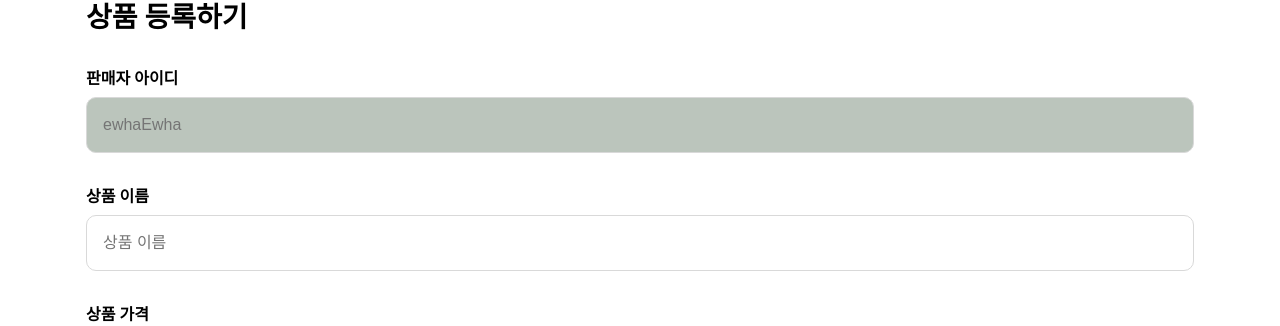
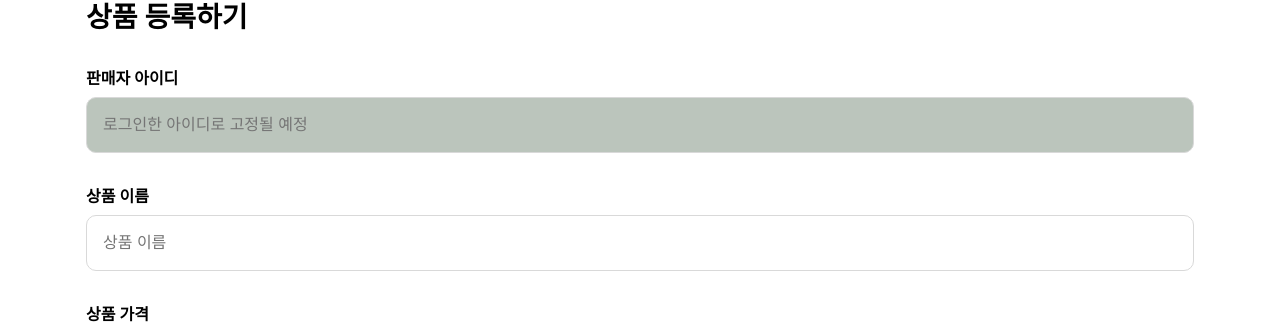
Before and after one commit to geumeuni-best/flea-ewha, a Flask app: page /reg_items in a window 1280 px wide. Shown: the part 194-520 px from the top of that part. Run offline with Flask 3, Linux system fonts and the light colour scheme; the page is wider than the window, and the part outside it is not shown.

Commit message:
♻️ refactor: 상품 등록 판매자 아이디  항목 수정

```diff
--- a/templates/reg_items.html
+++ b/templates/reg_items.html
@@ -21,7 +21,7 @@
         <!-- 판매자 아이디 -->
         <div class="form-row">
           <label for="seller_id" class="field-label">판매자 아이디</label>
-          <input id="seller_id" name="seller_id" type="text" placeholder="ewhaEwha" required>
+          <input id="seller_id" name="seller_id" type="text" placeholder="로그인한 아이디로 고정될 예정" class="read-only" readonly>
         </div>
 
         <!-- 상품 이름 -->
```
